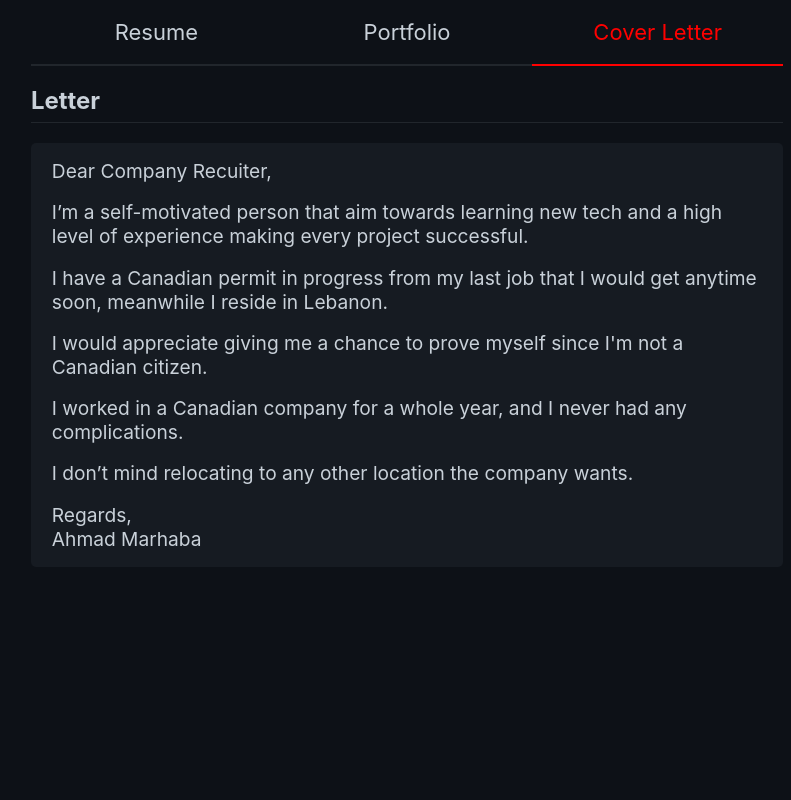
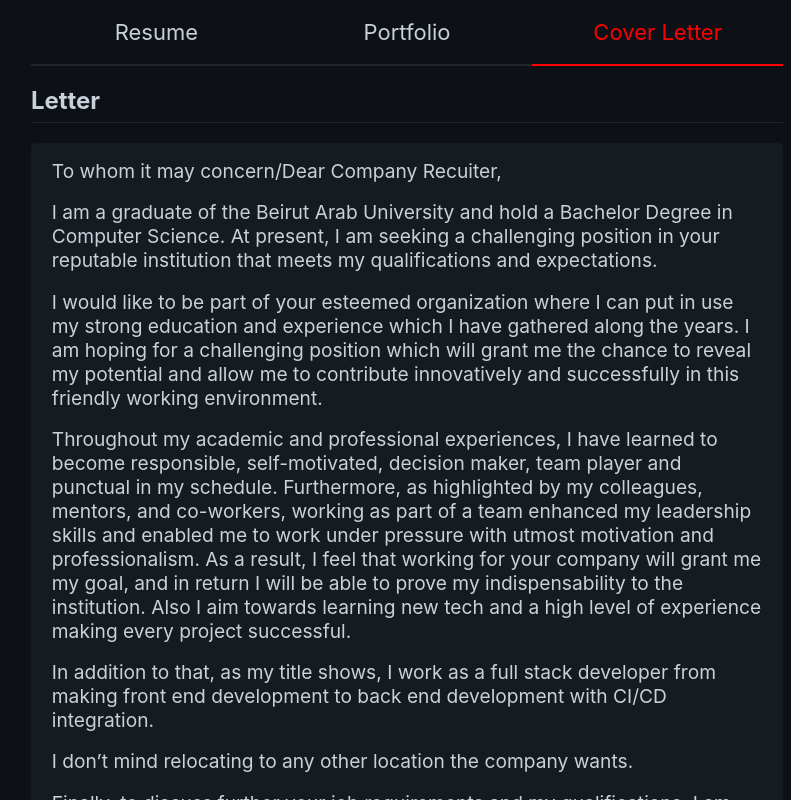
Before and after one commit to ahmadmarhaba/ahmadmarhaba.github.io, a React (Create React App) app: page / in a window 1280 px wide. Both pictures are taken after a click on the label "Cover Letter". Shown: the top 800 px of the page, without its empty margins (233-1024 px from the left). Built offline with nearby package versions, Linux system fonts and the light colour scheme.

Commit message:
updated cover letter

```diff
--- a/src/App.js
+++ b/src/App.js
@@ -37,7 +37,6 @@ function App() {
               <Education />
               <Certificates />
               <Languages />
-              <Visa />
             </>
           }
           {
@@ -48,6 +47,7 @@ function App() {
           {
             page === 2 && <>
               <Letter />
+              <Visa />
             </>
           }
         </ul>
--- a/src/Component/Letter.js
+++ b/src/Component/Letter.js
@@ -7,25 +7,31 @@ function Letter() {
           <li>
             <ul className='detailList'>
               <li className='split'>
-                <span>{`Dear Company Recuiter,`}</span>
+                <span>{`To whom it may concern/Dear Company Recuiter,`}</span>
               </li>
               <li className='split'>
-                <span>{`I’m a self-motivated person that aim towards learning new tech and a high level of experience making every project successful.`}</span>
+                <span>{`I am a graduate of the Beirut Arab University and hold a Bachelor Degree in Computer Science. At present, I am seeking a challenging position in your reputable institution that meets my qualifications and expectations.`}</span>
               </li>
               <li className='split'>
-                <span>{`I have a Canadian permit in progress from my last job that I would get anytime soon, meanwhile I reside in Lebanon.`}</span>
+                <span>{`I would like to be part of your esteemed organization where I can put in use my strong education and experience which I have gathered along the years. I am hoping for a challenging position which will grant me the chance to reveal my potential and allow me to contribute innovatively and successfully in this friendly working environment.`}</span>
               </li>
               <li className='split'>
-                <span>{`I would appreciate giving me a chance to prove myself since I'm not a Canadian citizen.`}</span>
+                <span>{`Throughout my academic and professional experiences, I have learned to become responsible, self-motivated, decision maker, team player and punctual in my schedule. Furthermore, as highlighted by my colleagues, mentors, and co-workers, working as part of a team enhanced my leadership skills and enabled me to work under pressure with utmost motivation and professionalism. As a result, I feel that working for your company will grant me my goal, and in return I will be able to prove my indispensability to the institution. Also I aim towards learning new tech and a high level of experience making every project successful.`}</span>
               </li>
               <li className='split'>
-                <span>{`I worked in a Canadian company for a whole year, and I never had any complications.`}</span>
+                <span>{`In addition to that, as my title shows, I work as a full stack developer from making front end development to back end development with CI/CD integration.`}</span>
               </li>
               <li className='split'>
                 <span>{`I don’t mind relocating to any other location the company wants.`}</span>
               </li>
               <li className='split'>
-                <span>{`Regards,`}<br />{` Ahmad Marhaba`}</span>
+                <span>{`Finally, to discuss further your job requirements and my qualifications, I am available anytime, at your convenience, for a meeting. Should any references or any further information be required, please do not hesitate to contact me at the email and phone number from my resume section.`}</span>
+              </li>
+              <li className='split'>
+                <span>{`Thank you for your time and consideration. I look forward to hearing from you.`}</span>
+              </li>
+              <li className='split'>
+                <span>{`Sincerely,`}<br />{`Ahmad Marhaba`}</span>
               </li>
             </ul>
           </li>
--- a/src/Component/Visa.js
+++ b/src/Component/Visa.js
@@ -7,7 +7,16 @@ function Visa() {
           <li>
             <ul className='detailList'>
               <li className='split'>
-                <span>{`Applied for canadian work permit, as soon as I get their response I'm relocating to Canada and staying there if I have a canadian job.`}</span>
+                <span>{`Applied for canadian work permit from my last job that I would be getting and travel to Canada, meanwhile I reside in Lebanon.`}</span>
+              </li>
+              <li className='split'>
+                <span>{`I would appreciate giving me a chance to prove myself since I'm not a canadian citizen.`}</span>
+              </li>
+              <li className='split'>
+                <span>{`I worked in a canadian company for a whole year, and I never had any complications.`}</span>
+              </li>
+              <li className='split'>
+                <span>{`My last canadian company loved me alot and appreciated my motivation and experience I provided.`}</span>
               </li>
             </ul>
           </li>
```
